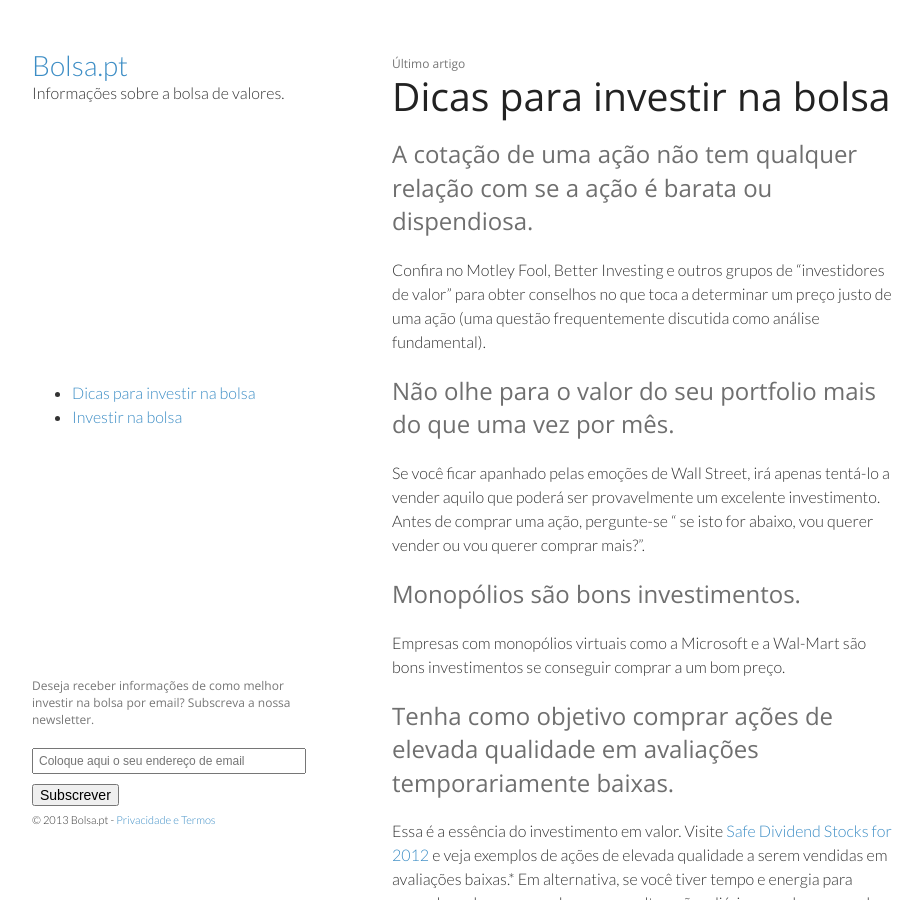
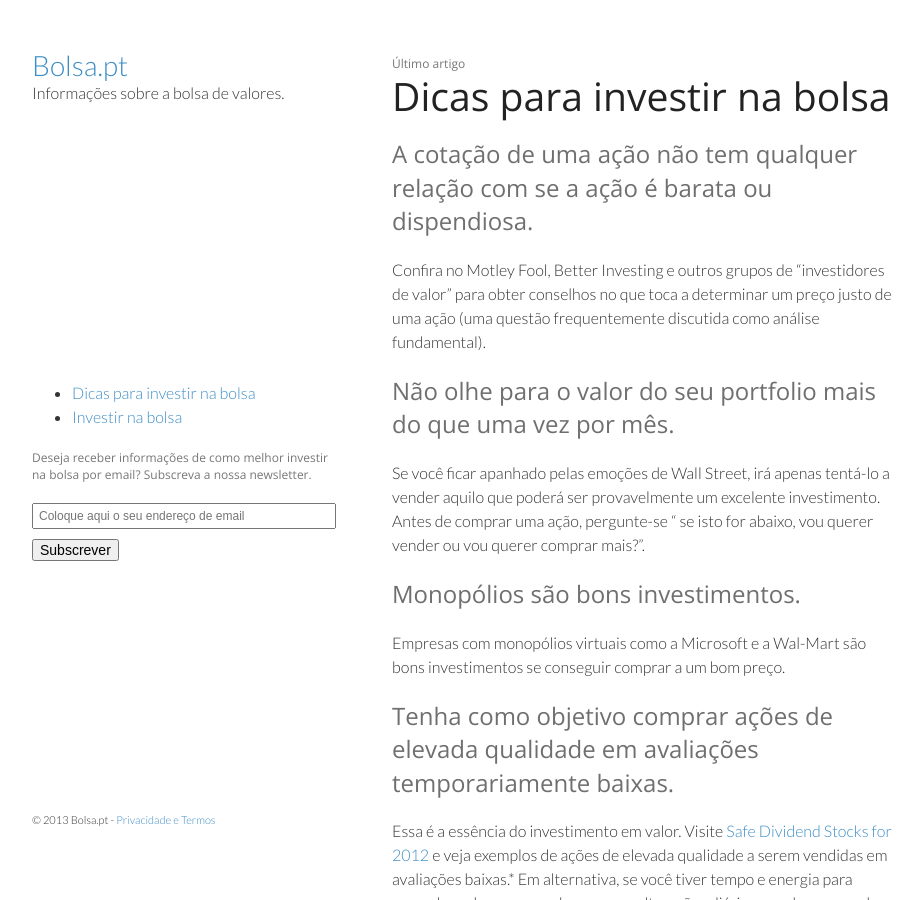
Before and after one commit to artigos/bolsa.pt, a Jekyll site: the page built from index.html, in a window 1280 px wide and 900 px high. Shown: the whole window, without its empty margins (178-1100 px from the left). Built offline with Jekyll 4.4.1, drawn with Linux system fonts in a browser that asks for light colours; comment, search, counter and statistics services are not loaded.

Commit message:
Fixed sidebar problem

```diff
--- a/_includes/footer.html
+++ b/_includes/footer.html
@@ -1,4 +1,3 @@
 <footer>
-  {% include mailchimp.html %}
   <p><small>© 2013 Bolsa.pt - <a href="{{ site.url }}/privacidade">Privacidade e Termos</a></small></p>
 </footer>
--- a/_includes/header.html
+++ b/_includes/header.html
@@ -7,4 +7,5 @@
       <li><a href="{{ post.url }}">{{ post.title }}</a></li>
     {% endfor %}
   </ul>
+  {% include mailchimp.html %}
 </header>
```
